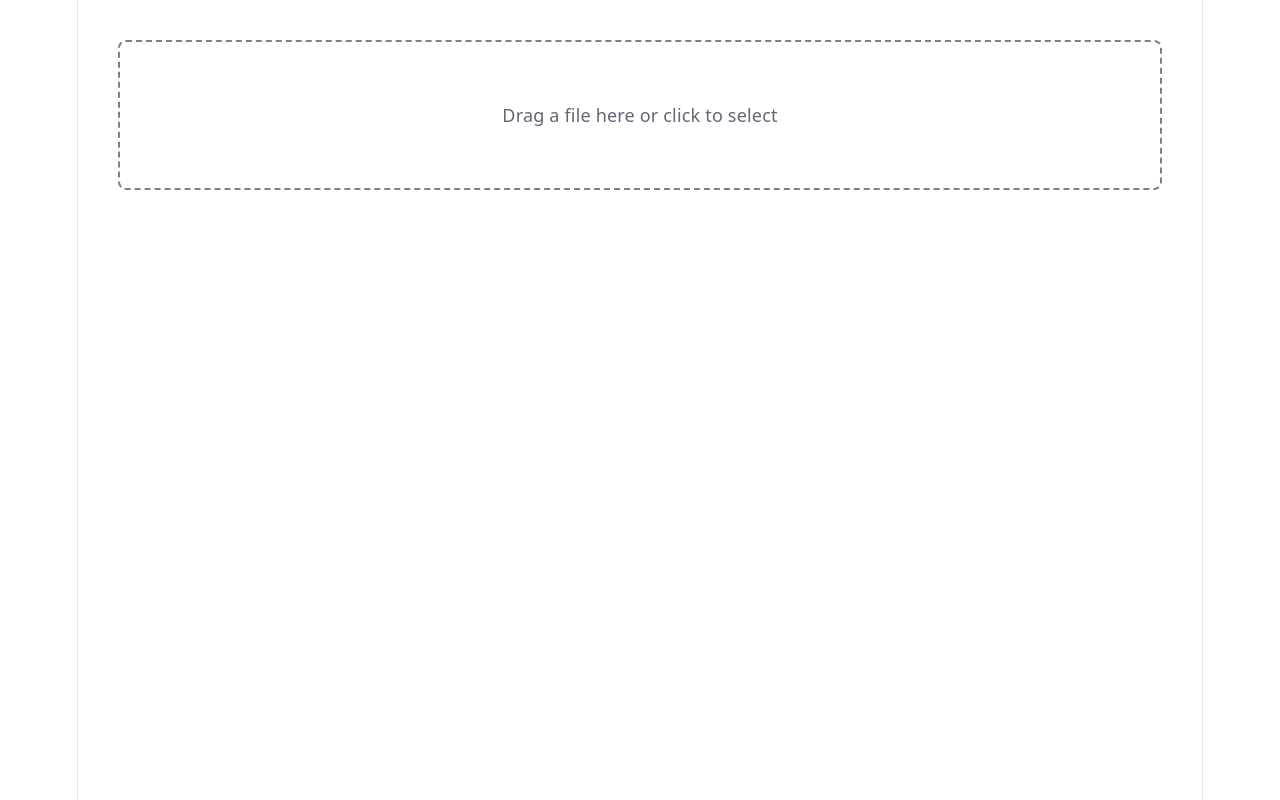
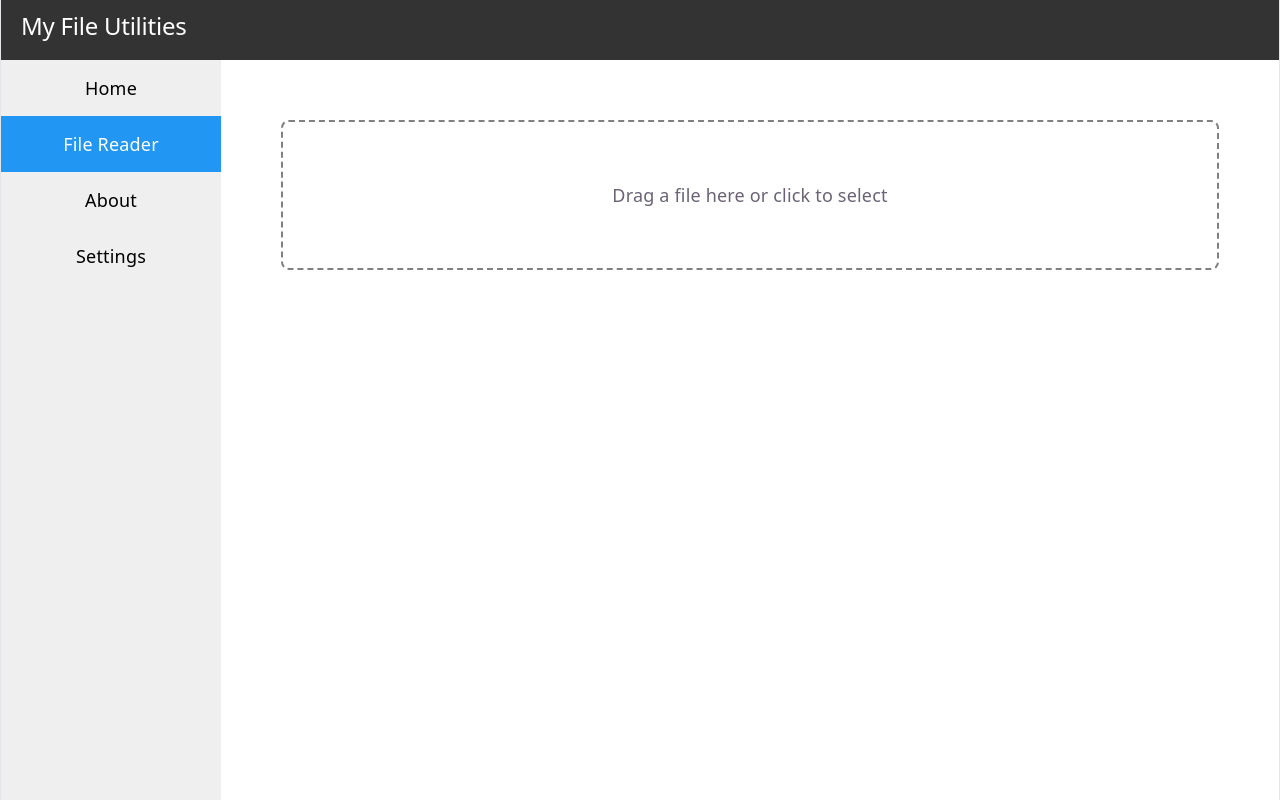
Before and after one commit to sanjeevdg/fileutils2, a React (Vite) app: page /#/file-reader in a window 1280 px wide. Built offline with nearby package versions, Linux system fonts and the light colour scheme.

Commit message:
july16-1522hrs

```diff
--- a/src/App.css
+++ b/src/App.css
@@ -1,184 +1,61 @@
-.counter {
-  font-size: 16px;
-  padding: 5px 10px;
-  border-radius: 5px;
-  color: var(--accent);
-  background: var(--accent-bg);
-  border: 2px solid transparent;
-  transition: border-color 0.3s;
-  margin-bottom: 24px;
-
-  &:hover {
-    border-color: var(--accent-border);
-  }
-  &:focus-visible {
-    outline: 2px solid var(--accent);
-    outline-offset: 2px;
-  }
+html,
+body,
+#root {
+    margin: 0;
+    padding: 0;
+    width: 100%;
+    height: 100%;
 }
 
-.hero {
-  position: relative;
-
-  .base,
-  .framework,
-  .vite {
-    inset-inline: 0;
-    margin: 0 auto;
-  }
-
-  .base {
-    width: 170px;
-    position: relative;
-    z-index: 0;
-  }
-
-  .framework,
-  .vite {
-    position: absolute;
-  }
-
-  .framework {
-    z-index: 1;
-    top: 34px;
-    height: 28px;
-    transform: perspective(2000px) rotateZ(300deg) rotateX(44deg) rotateY(39deg)
-      scale(1.4);
-  }
-
-  .vite {
-    z-index: 0;
-    top: 107px;
-    height: 26px;
-    width: auto;
-    transform: perspective(2000px) rotateZ(300deg) rotateX(40deg) rotateY(39deg)
-      scale(0.8);
-  }
+.app {
+    display: flex;
+    flex-direction: column;
+    width: 100%;
+    height: 100vh;
 }
 
-#center {
-  display: flex;
-  flex-direction: column;
-  gap: 25px;
-  place-content: center;
-  place-items: center;
-  flex-grow: 1;
+.header {
+    width: 100%;
+    height: 60px;
 
-  @media (max-width: 1024px) {
-    padding: 32px 20px 24px;
-    gap: 18px;
-  }
+    display: flex;
+    align-items: center;
+
+    padding: 0 20px;
+
+    background: #333;
+    color: white;
+
+    box-sizing: border-box;
 }
 
-#next-steps {
-  display: flex;
-  border-top: 1px solid var(--border);
-  text-align: left;
-
-  & > div {
-    flex: 1 1 0;
-    padding: 32px;
-    @media (max-width: 1024px) {
-      padding: 24px 20px;
-    }
-  }
-
-  .icon {
-    margin-bottom: 16px;
-    width: 22px;
-    height: 22px;
-  }
-
-  @media (max-width: 1024px) {
-    flex-direction: column;
-    text-align: center;
-  }
+.body {
+    flex: 1;
+    display: flex;
 }
 
-#docs {
-  border-right: 1px solid var(--border);
+.sidebar {
+    width: 220px;
+    background: #efefef;
 
-  @media (max-width: 1024px) {
-    border-right: none;
-    border-bottom: 1px solid var(--border);
-  }
+    display: flex;
+    flex-direction: column;
 }
 
-#next-steps ul {
-  list-style: none;
-  padding: 0;
-  display: flex;
-  gap: 8px;
-  margin: 32px 0 0;
-
-  .logo {
-    height: 18px;
-  }
-
-  a {
-    color: var(--text-h);
-    font-size: 16px;
-    border-radius: 6px;
-    background: var(--social-bg);
-    display: flex;
-    padding: 6px 12px;
-    align-items: center;
-    gap: 8px;
+.sidebar a {
+    padding: 15px;
     text-decoration: none;
-    transition: box-shadow 0.3s;
-
-    &:hover {
-      box-shadow: var(--shadow);
-    }
-    .button-icon {
-      height: 18px;
-      width: 18px;
-    }
-  }
-
-  @media (max-width: 1024px) {
-    margin-top: 20px;
-    flex-wrap: wrap;
-    justify-content: center;
-
-    li {
-      flex: 1 1 calc(50% - 8px);
-    }
-
-    a {
-      width: 100%;
-      justify-content: center;
-      box-sizing: border-box;
-    }
-  }
+    color: black;
 }
 
-#spacer {
-  height: 88px;
-  border-top: 1px solid var(--border);
-  @media (max-width: 1024px) {
-    height: 48px;
-  }
+.sidebar a.active {
+    background: #2196f3;
+    color: white;
 }
 
-.ticks {
-  position: relative;
-  width: 100%;
-
-  &::before,
-  &::after {
-    content: '';
-    position: absolute;
-    top: -4.5px;
-    border: 5px solid transparent;
-  }
-
-  &::before {
-    left: 0;
-    border-left-color: var(--border);
-  }
-  &::after {
-    right: 0;
-    border-right-color: var(--border);
-  }
+.content {
+    flex: 1;
+    width:'100% !important';
+    overflow: auto;
+    padding: 20px;
 }
--- a/src/App.jsx
+++ b/src/App.jsx
@@ -1,122 +1,38 @@
-import { useState } from 'react'
-import reactLogo from './assets/react.svg'
-import viteLogo from './assets/vite.svg'
-import heroImg from './assets/hero.png'
-import './App.css'
+import { Routes, Route } from "react-router-dom";
 
-function App() {
-  const [count, setCount] = useState(0)
+import Header from "./layout/Header";
+import Sidebar from "./layout/Sidebar";
 
+import Home from "./pages/Home";
+import FileReaderPage from "./pages/FileReaderPage";
+import About from "./pages/About";
+import Settings from "./pages/Settings";
+
+import "./App.css";
+
+export default function App() {
   return (
-    <>
-      <section id="center">
-        <div className="hero">
-          <img src={heroImg} className="base" width="170" height="179" alt="" />
-          <img src={reactLogo} className="framework" alt="React logo" />
-          <img src={viteLogo} className="vite" alt="Vite logo" />
-        </div>
-        <div>
-          <h1>Get started</h1>
-          <p>
-            Edit <code>src/App.jsx</code> and save to test <code>HMR</code>
-          </p>
-        </div>
-        <button
-          type="button"
-          className="counter"
-          onClick={() => setCount((count) => count + 1)}
-        >
-          Count is {count}
-        </button>
-      </section>
+    <div className="app">
 
-      <div className="ticks"></div>
+      <Header />
 
-      <section id="next-steps">
-        <div id="docs">
-          <svg className="icon" role="presentation" aria-hidden="true">
-            <use href="/icons.svg#documentation-icon"></use>
-          </svg>
-          <h2>Documentation</h2>
-          <p>Your questions, answered</p>
-          <ul>
-            <li>
-              <a href="https://vite.dev/" target="_blank">
-                <img className="logo" src={viteLogo} alt="" />
-                Explore Vite
-              </a>
-            </li>
-            <li>
-              <a href="https://react.dev/" target="_blank">
-                <img className="button-icon" src={reactLogo} alt="" />
-                Learn more
-              </a>
-            </li>
-          </ul>
-        </div>
-        <div id="social">
-          <svg className="icon" role="presentation" aria-hidden="true">
-            <use href="/icons.svg#social-icon"></use>
-          </svg>
-          <h2>Connect with us</h2>
-          <p>Join the Vite community</p>
-          <ul>
-            <li>
-              <a href="https://github.com/vitejs/vite" target="_blank">
-                <svg
-                  className="button-icon"
-                  role="presentation"
-                  aria-hidden="true"
-                >
-                  <use href="/icons.svg#github-icon"></use>
-                </svg>
-                GitHub
-              </a>
-            </li>
-            <li>
-              <a href="https://chat.vite.dev/" target="_blank">
-                <svg
-                  className="button-icon"
-                  role="presentation"
-                  aria-hidden="true"
-                >
-                  <use href="/icons.svg#discord-icon"></use>
-                </svg>
-                Discord
-              </a>
-            </li>
-            <li>
-              <a href="https://x.com/vite_js" target="_blank">
-                <svg
-                  className="button-icon"
-                  role="presentation"
-                  aria-hidden="true"
-                >
-                  <use href="/icons.svg#x-icon"></use>
-                </svg>
-                X.com
-              </a>
-            </li>
-            <li>
-              <a href="https://bsky.app/profile/vite.dev" target="_blank">
-                <svg
-                  className="button-icon"
-                  role="presentation"
-                  aria-hidden="true"
-                >
-                  <use href="/icons.svg#bluesky-icon"></use>
-                </svg>
-                Bluesky
-              </a>
-            </li>
-          </ul>
-        </div>
-      </section>
+      <div className="body">
 
-      <div className="ticks"></div>
-      <section id="spacer"></section>
-    </>
-  )
+        <Sidebar />
+
+        <main className="content">
+
+          <Routes>
+            <Route path="/" element={<Home />} />
+            <Route path="/file-reader" element={<FileReaderPage />} />
+            <Route path="/about" element={<About />} />
+            <Route path="/settings" element={<Settings />} />
+          </Routes>
+
+        </main>
+
+      </div>
+
+    </div>
+  );
 }
-
-export default App
--- /dev/null
+++ b/src/layout/Header.jsx
@@ -0,0 +1,7 @@
+export default function Header() {
+  return (
+    <header className="header">
+      <h2 style={{color:'white'}} >My File Utilities</h2>
+    </header>
+  );
+}
--- /dev/null
+++ b/src/layout/Sidebar.jsx
@@ -0,0 +1,25 @@
+import { NavLink } from "react-router-dom";
+
+export default function Sidebar() {
+  return (
+    <aside className="sidebar">
+
+      <NavLink to="/">
+        Home
+      </NavLink>
+
+      <NavLink to="/file-reader">
+        File Reader
+      </NavLink>
+
+      <NavLink to="/about">
+        About
+      </NavLink>
+
+      <NavLink to="/settings">
+        Settings
+      </NavLink>
+
+    </aside>
+  );
+}
--- a/src/main.jsx
+++ b/src/main.jsx
@@ -1,25 +1,14 @@
-import { StrictMode } from 'react';
-
-import { createRoot } from 'react-dom/client';
-import './index.css';
-//import App from './App.jsx'
-
-
-
-import FileReader from './FileReader';
-
-
-
-
-
-
+import { StrictMode } from "react";
+import { createRoot } from "react-dom/client";
 import { HashRouter } from "react-router-dom";
 
+import "./index.css";
+import App from "./App";
 
-createRoot(document.getElementById('root')).render(
+createRoot(document.getElementById("root")).render(
   <StrictMode>
-     <HashRouter>
-    <FileReader />
-     </HashRouter>
+    <HashRouter>
+      <App />
+    </HashRouter>
   </StrictMode>
-)
+);
--- /dev/null
+++ b/src/pages/About.jsx
@@ -0,0 +1,8 @@
+export default function About() {
+  return (
+    <>
+      <h1>About</h1>
+      <p>About this application.</p>
+    </>
+  );
+}
--- /dev/null
+++ b/src/pages/FileReaderPage.jsx
@@ -0,0 +1,5 @@
+import FileReader from "../FileReader";
+
+export default function FileReaderPage() {
+  return <FileReader />;
+}
--- /dev/null
+++ b/src/pages/Home.jsx
@@ -0,0 +1,8 @@
+export default function Home() {
+  return (
+    <>
+      <h1>Home</h1>
+      <p>Welcome to the application.</p>
+    </>
+  );
+}
--- /dev/null
+++ b/src/pages/Settings.jsx
@@ -0,0 +1,8 @@
+export default function Settings() {
+  return (
+    <>
+      <h1>Settings</h1>
+      <p>Application settings.</p>
+    </>
+  );
+}
```
